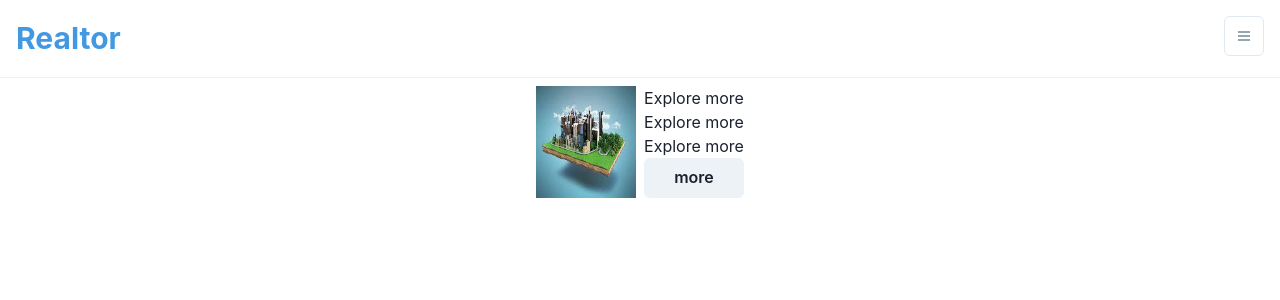
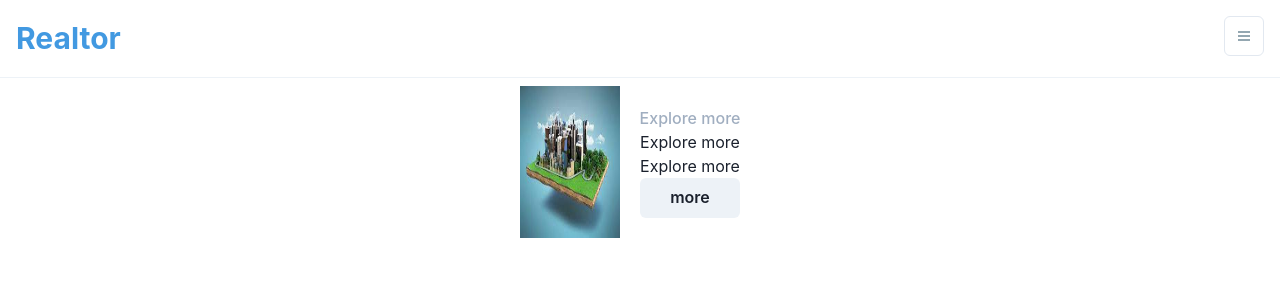
Before and after one commit to laherasif/RealEstate-App-Next-js, a Next.js app: page / in a window 1280 px wide. Shown: the top 300 px of the page. Built offline with nearby package versions, Linux system fonts and the light colour scheme.

Commit message:
apply css property

```diff
--- a/pages/index.js
+++ b/pages/index.js
@@ -8,8 +8,8 @@ const MianContent = () => {
   return (
     <Flex flexWrap="wrap" justifyContent="center" textAlign="center" p="2">
       <Image src={Slider1} width={100} height={50} alt="main_image" />
-      <Flex flexDirection="column" marginLeft="2">
-        <Text>Explore more </Text>
+      <Flex flexDirection="column" p="5">
+        <Text color="gray.400" fontWeight="500">Explore more </Text>
         <Text>Explore more </Text>
         <Text>Explore more </Text>
         <Button>more</Button>
```
